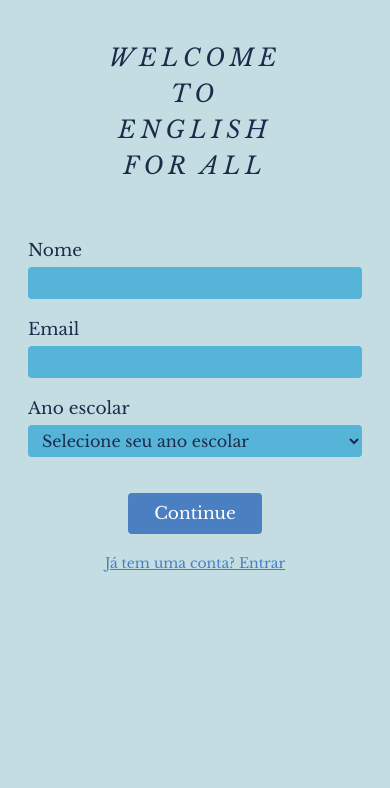
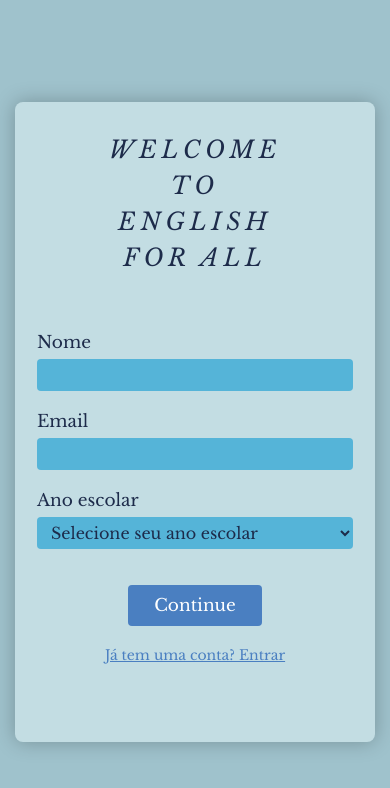
Before and after one commit to bytriixz/EnglishForAll, a website: page static/cadastro.html in a window 390 px wide. Drawn offline with nearby package versions, Linux system fonts and the light colour scheme.

Commit message:
Ajusta o layout e centraliza os painéis das páginas de login e cadastro.

```diff
--- a/static/cadastro.html
+++ b/static/cadastro.html
@@ -23,21 +23,26 @@
 
     body {
         margin: 0;
+        min-height: 100vh;
         background: #9fc2cc;
         font-family: 'Libre Baskerville', Georgia, serif;
         color: var(--texto);
         display: flex;
         justify-content: center;
+        align-items: center;
+        padding: 30px;
     }
 
     /* O mapa-múndi vem do arquivo images/mapa.png (recorte do protótipo). Sem ele, o fundo fica liso. */
 
     .tela {
         width: 100%;
-        max-width: 420px;
-        min-height: 100vh;
+        max-width: 700px;
+        min-height: 580px;
         background: var(--fundo) url(images/mapa.png) no-repeat top center/100% auto;
         padding: 40px 28px;
+        border-radius: 8px;
+        box-shadow: 0 0 20px rgba(0, 0, 0, 0.25);
     }
 
     h1 {
@@ -108,6 +113,15 @@
     a {
         color: var(--botao);
     }
+
+    @media (max-width: 480px) {
+    body {
+        padding: 15px;
+    }
+    .tela {
+        padding: 30px 22px;
+    }
+}
 </style>
 </head>
 <body>
```
Also changed, not shown: static/login.html (+8 -3 lines).
